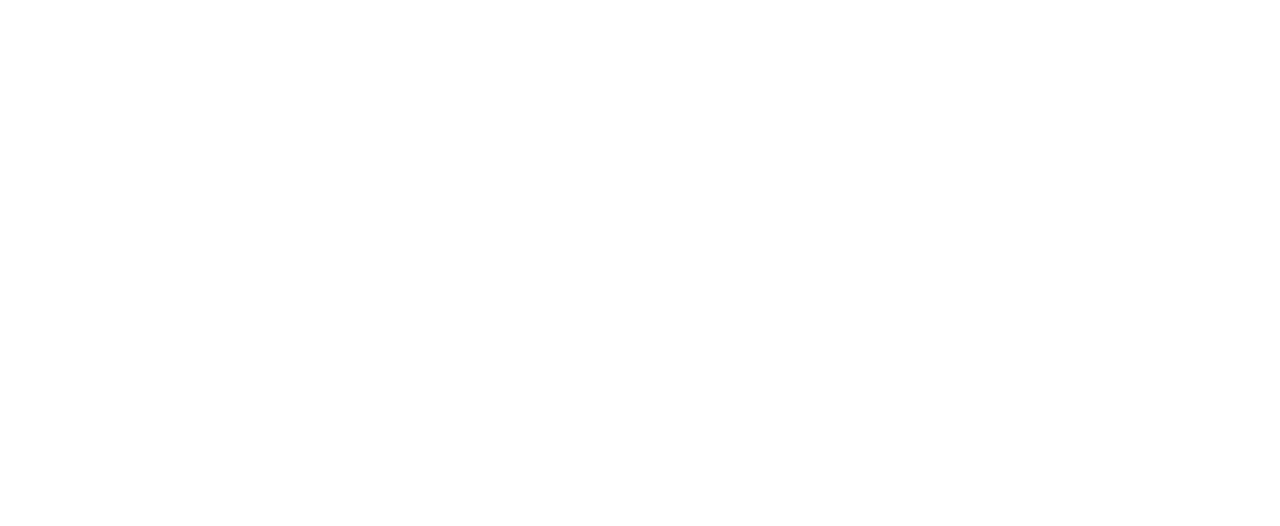
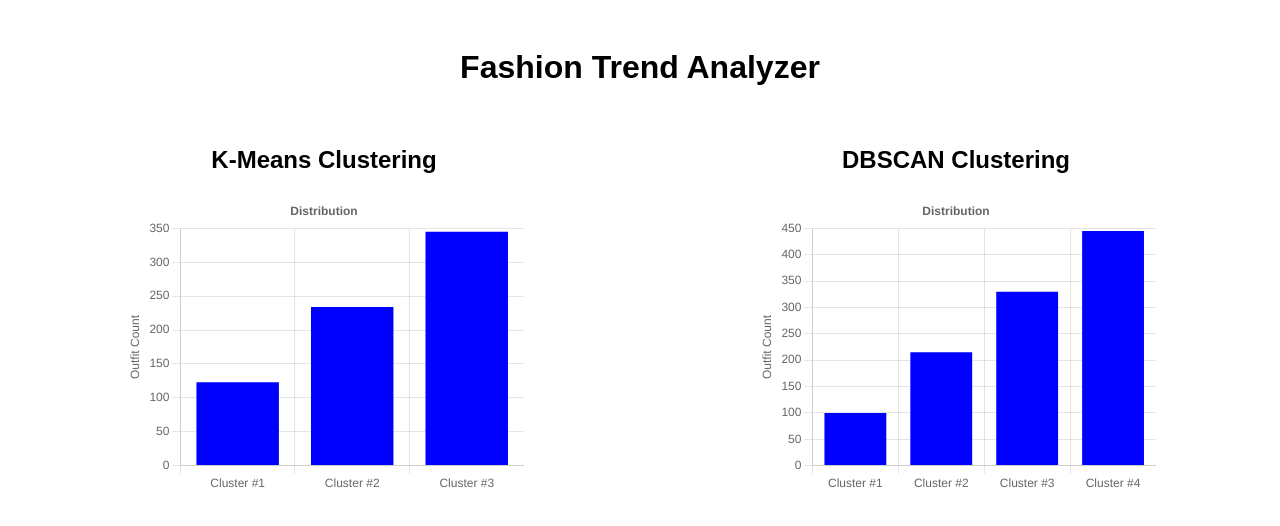
Before and after one commit to gaby8asilva/project3, a plain HTML site: page frontend/index.html in a window 1280 px wide. Drawn offline with nearby package versions, Linux system fonts and the light colour scheme.

Commit message:
feat: frontend with temporary data (pre algo)

```diff
--- a/frontend/index.html
+++ b/frontend/index.html
@@ -1,10 +1,25 @@
 <!DOCTYPE html>
 <html lang="en">
 <head>
-    <meta charset="UTF-8">
-    <title>Title</title>
+  <meta charset="UTF-8">
+  <title>Fashion Trend Analyzer</title>
+  <link rel="stylesheet" href="styles.css">
+  <script src="https://cdn.jsdelivr.net/npm/chart.js"></script>
 </head>
 <body>
+  <h1>Fashion Trend Analyzer</h1>
 
+  <div class="chart-container">
+    <div>
+      <h2>K-Means Clustering</h2>
+      <canvas id="kmeansChart" width="400" height="300"></canvas>
+    </div>
+    <div>
+      <h2>DBSCAN Clustering</h2>
+      <canvas id="dbscanChart" width="400" height="300"></canvas>
+    </div>
+  </div>
+
+  <script src="scripts.js"></script>
 </body>
 </html>
--- a/frontend/scripts.js
+++ b/frontend/scripts.js
@@ -1 +1,32 @@
 // for loading and displaying trend visuals
+
+// temporary kmeans cluster data
+const kmeansResults = [
+  { label: "Cluster #1", value: 123 },
+  { label: "Cluster #2", value: 234 },
+  { label: "Cluster #3", value: 345 }
+];
+
+// temporary dbscan cluster data
+const dbscanResults = [
+  { label: "Cluster #1", value: 100 },
+  { label: "Cluster #2", value: 215 },
+  { label: "Cluster #3", value: 330 },
+  { label: "Cluster #4", value: 445 },
+];
+
+// draws chart
+function drawChart(chartId, data, title) {
+  const labels = data.map(item => item.label);
+  const values = data.map(item => item.value);
+
+  const context = document.getElementById(chartId).getContext('2d');
+  new Chart(context, {type: 'bar', data: { labels: labels, datasets: [{ label: 'Number of Outfits',
+        data: values, backgroundColor: 'blue' }]}, options: { plugins: { title: { display: true,
+          text: title }, legend: { display: false } }, responsive: true, scales: { y: {
+          beginAtZero: true, title: { display: true, text: 'Outfit Count' } } } } });
+}
+
+// call the chart
+drawChart('kmeansChart', kmeansResults, 'Distribution');
+drawChart('dbscanChart', dbscanResults, 'Distribution');
--- a/frontend/styles.css
+++ b/frontend/styles.css
@@ -0,0 +1,14 @@
+body {
+  font-family: Arial, sans-serif;
+  text-align: center;
+  background-color: 'white';
+  padding: 20px;
+}
+
+.chart-container {
+  display: flex;
+  justify-content: space-around;
+  flex-wrap: wrap;
+  gap: 40px;
+  margin-top: 40px;
+}
```
